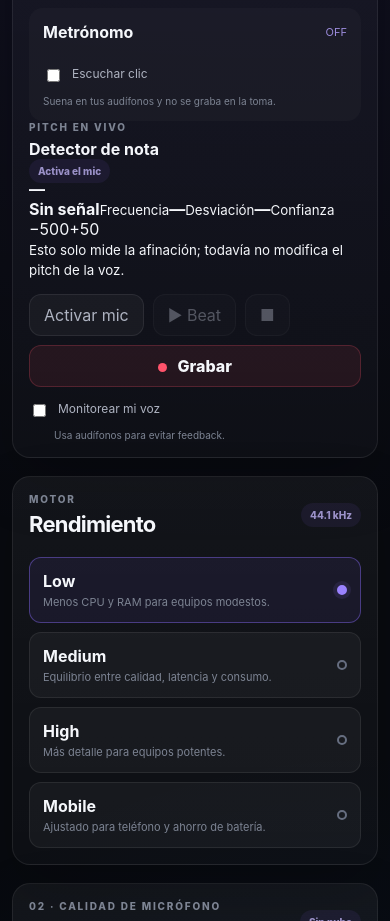
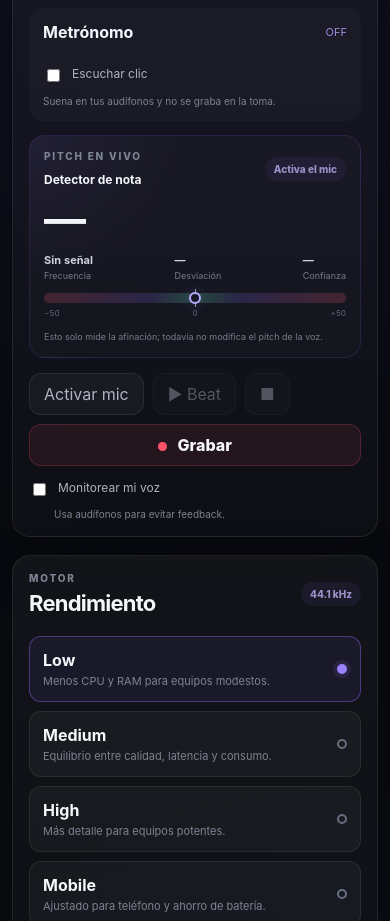
Before and after one commit to ZKYONA/Zk_Music, a React (Vite) app: page / in a window 390 px wide. Shown: the part 820-1741 px from the top of the page. Built offline with nearby package versions, Linux system fonts and the light colour scheme.

Commit message:
style: add responsive live tuning monitor

```diff
--- a/src/styles.css
+++ b/src/styles.css
@@ -24,6 +24,7 @@ button:disabled { opacity: 0.42; cursor: not-allowed; }
 
 button:focus-visible,
 input:focus-visible,
+select:focus-visible,
 audio:focus-visible {
   outline: 2px solid #a894ff;
   outline-offset: 3px;
@@ -283,6 +284,148 @@ nav { display: grid; gap: 8px; }
   margin-bottom: 4px;
   color: #9d8aff;
   font-size: 26px;
+}
+
+.pitch-monitor {
+  margin-top: 14px;
+  padding: 14px;
+  display: grid;
+  gap: 12px;
+  border: 1px solid rgba(139, 108, 255, 0.14);
+  border-radius: 16px;
+  background:
+    radial-gradient(circle at 0% 0%, rgba(139, 108, 255, 0.08), transparent 38%),
+    rgba(255, 255, 255, 0.018);
+}
+
+.pitch-monitor-heading,
+.pitch-readout,
+.pitch-stats,
+.tuning-labels {
+  display: flex;
+  align-items: center;
+}
+
+.pitch-monitor-heading,
+.pitch-readout {
+  justify-content: space-between;
+  gap: 14px;
+}
+
+.pitch-monitor-heading strong {
+  font-size: 12px;
+}
+
+.muted-chip {
+  color: #707887;
+  background: rgba(255, 255, 255, 0.035);
+}
+
+.pitch-note {
+  min-width: 84px;
+  display: flex;
+  align-items: flex-start;
+  gap: 2px;
+  color: #f2f4fa;
+}
+
+.pitch-note strong {
+  font-size: 42px;
+  line-height: 0.92;
+  letter-spacing: -0.06em;
+}
+
+.pitch-note span {
+  margin-top: 3px;
+  color: #888fa0;
+  font-size: 13px;
+  font-weight: 800;
+}
+
+.pitch-note.tuned strong {
+  color: #68e7a4;
+  text-shadow: 0 0 24px rgba(104, 231, 164, 0.18);
+}
+
+.pitch-stats {
+  flex: 1;
+  justify-content: flex-end;
+  gap: 18px;
+}
+
+.pitch-stats > span {
+  min-width: 74px;
+  display: grid;
+  gap: 3px;
+  text-align: right;
+}
+
+.pitch-stats strong {
+  color: #cfd4df;
+  font-size: 11px;
+  font-variant-numeric: tabular-nums;
+}
+
+.pitch-stats small {
+  color: #747c8b;
+  font-size: 9px;
+}
+
+.tuning-track {
+  position: relative;
+  height: 10px;
+  overflow: visible;
+  border-radius: 999px;
+  background:
+    linear-gradient(
+      90deg,
+      rgba(255, 92, 112, 0.2),
+      rgba(139, 108, 255, 0.18) 35%,
+      rgba(84, 227, 154, 0.24) 50%,
+      rgba(139, 108, 255, 0.18) 65%,
+      rgba(255, 92, 112, 0.2)
+    );
+}
+
+.tuning-center {
+  position: absolute;
+  top: -4px;
+  bottom: -4px;
+  left: 50%;
+  width: 1px;
+  background: rgba(255, 255, 255, 0.55);
+}
+
+.tuning-pointer {
+  position: absolute;
+  top: 50%;
+  width: 12px;
+  height: 12px;
+  border: 2px solid #b9aaff;
+  border-radius: 50%;
+  background: #141824;
+  box-shadow: 0 0 14px rgba(139, 108, 255, 0.28);
+  transform: translate(-50%, -50%);
+  transition: left 90ms linear;
+}
+
+.tuning-pointer.tuned {
+  border-color: #68e7a4;
+  box-shadow: 0 0 15px rgba(104, 231, 164, 0.28);
+}
+
+.tuning-labels {
+  justify-content: space-between;
+  margin-top: -7px;
+  color: #616979;
+  font-size: 8px;
+  font-variant-numeric: tabular-nums;
+}
+
+.pitch-note-help {
+  color: #757d8c;
+  font-size: 9px;
+  line-height: 1.45;
 }
 
 .transport {
@@ -633,6 +776,22 @@ nav { display: grid; gap: 8px; }
   .take-actions { width: 100%; }
   .take-actions > button { flex: 1; }
 
+  .pitch-readout {
+    align-items: flex-start;
+    flex-direction: column;
+  }
+
+  .pitch-stats {
+    width: 100%;
+    justify-content: space-between;
+    gap: 8px;
+  }
+
+  .pitch-stats > span {
+    min-width: 0;
+    text-align: left;
+  }
+
   .record-button {
     width: 100%;
     margin-left: 0;
```
